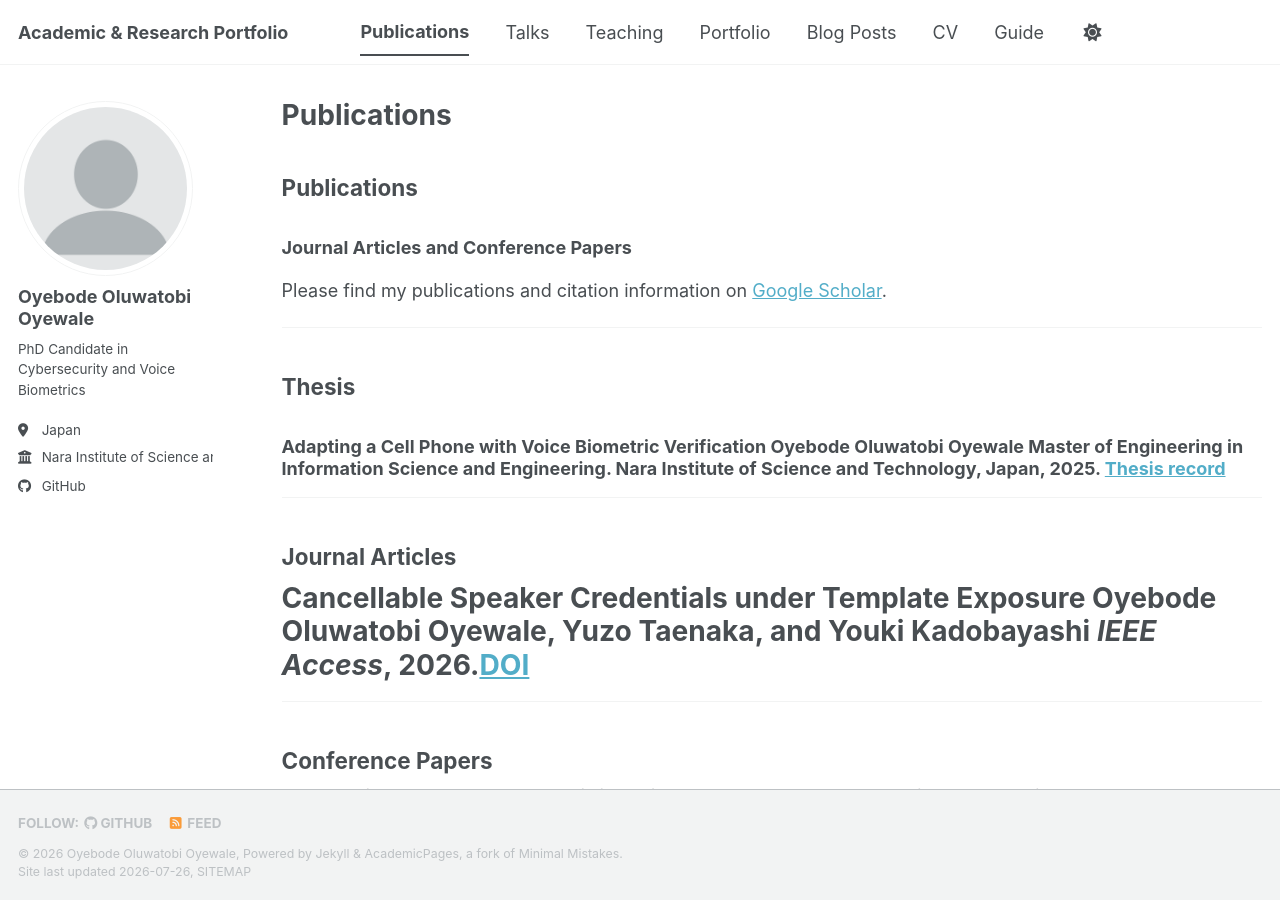
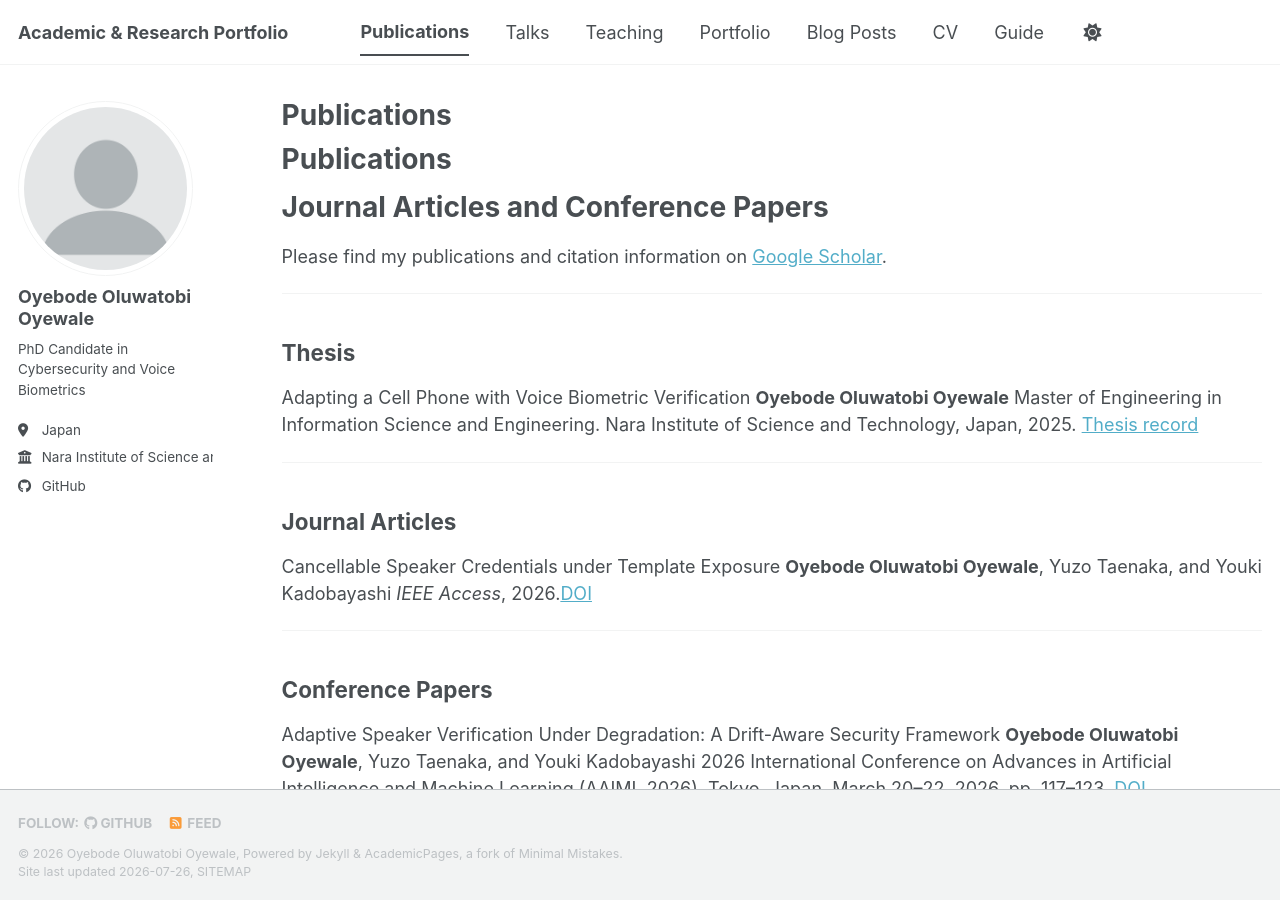
Before and after one commit to oyewaleoyebode/oyebodeoluwatobi-OyebodeOluwatobi.github.io, a Jekyll site: the page built from _publications/2009-10-01-paper-title-number-1.md, in a window 1280 px wide and 900 px high. Built offline with Jekyll 4.4.1, drawn with Linux system fonts in a browser that asks for light colours; a style sheet for code colours, icons or effects is not loaded.

```diff
--- a/_publications/2009-10-01-paper-title-number-1.md
+++ b/_publications/2009-10-01-paper-title-number-1.md
@@ -5,9 +5,9 @@ permalink: /publications/
 author_profile: true
 ---
 
-## Publications
+# Publications
 
-### Journal Articles and Conference Papers
+# Journal Articles and Conference Papers
 
 Please find my publications and citation information on [Google Scholar](https://scholar.google.com/citations?hl=en&user=Vab2vEAAAAAJ).
 
@@ -15,23 +15,23 @@ Please find my publications and citation information on [Google Scholar](https:/
 
 ## Thesis
 
-### Adapting a Cell Phone with Voice Biometric Verification **Oyebode Oluwatobi Oyewale** Master of Engineering in Information Science and Engineering. Nara Institute of Science and Technology, Japan, 2025. [Thesis record](https://naist.repo.nii.ac.jp/record/2001241)
+ Adapting a Cell Phone with Voice Biometric Verification **Oyebode Oluwatobi Oyewale** Master of Engineering in Information Science and Engineering. Nara Institute of Science and Technology, Japan, 2025. [Thesis record](https://naist.repo.nii.ac.jp/record/2001241)
 
 ---
 
 ## Journal Articles
 
-# Cancellable Speaker Credentials under Template Exposure **Oyebode Oluwatobi Oyewale**, Yuzo Taenaka, and Youki Kadobayashi *IEEE Access*, 2026.[DOI](https://doi.org/10.1109/ACCESS.2026.3710210)
+ Cancellable Speaker Credentials under Template Exposure **Oyebode Oluwatobi Oyewale**, Yuzo Taenaka, and Youki Kadobayashi *IEEE Access*, 2026.[DOI](https://doi.org/10.1109/ACCESS.2026.3710210)
 
 ---
 
 ## Conference Papers
 
-# Adaptive Speaker Verification Under Degradation: A Drift-Aware Security Framework **Oyebode Oluwatobi Oyewale**, Yuzo Taenaka, and Youki Kadobayashi 2026 International Conference on Advances in Artificial Intelligence and Machine Learning (AAIML 2026). Tokyo, Japan, March 20–22, 2026, pp. 117–123. [DOI](https://doi.org/10.1109/AAIML67890.2026.11498091)
+Adaptive Speaker Verification Under Degradation: A Drift-Aware Security Framework **Oyebode Oluwatobi Oyewale**, Yuzo Taenaka, and Youki Kadobayashi 2026 International Conference on Advances in Artificial Intelligence and Machine Learning (AAIML 2026). Tokyo, Japan, March 20–22, 2026, pp. 117–123. [DOI](https://doi.org/10.1109/AAIML67890.2026.11498091)
 
-# Speaker Identification for Low-End Devices: A Secure Voice Biometric Solution for Mobile Banking **Oyebode Oluwatobi Oyewale**, Yuzo Taenaka, and Youki Kadobayashi 2025 11th IEEE International Conference on Privacy Computing and Data Security (IEEE PCDS 2025). Hakodate, Japan, August 1–4, 2025, pp. 80–87. [DOI](https://doi.org/10.1109/PCDS65695.2025.00020)
+ Speaker Identification for Low-End Devices: A Secure Voice Biometric Solution for Mobile Banking **Oyebode Oluwatobi Oyewale**, Yuzo Taenaka, and Youki Kadobayashi 2025 11th IEEE International Conference on Privacy Computing and Data Security (IEEE PCDS 2025). Hakodate, Japan, August 1–4, 2025, pp. 80–87. [DOI](https://doi.org/10.1109/PCDS65695.2025.00020)
 
-# Optimizing Voice Biometric Verification in Banking with Machine Learning for Speaker Identification **Oyebode Oluwatobi Oyewale**, Md Delwar Hossain, Yuzo Taenaka, and Youki Kadobayashi 2024 IEEE 29th Asia Pacific Conference on Communications (IEEE APCC 2024).Bali, Indonesia, 2024, pp. 377–384. [DOI](https://doi.org/10.1109/APCC62576.2024.10768085)
+ Optimizing Voice Biometric Verification in Banking with Machine Learning for Speaker Identification **Oyebode Oluwatobi Oyewale**, Md Delwar Hossain, Yuzo Taenaka, and Youki Kadobayashi 2024 IEEE 29th Asia Pacific Conference on Communications (IEEE APCC 2024).Bali, Indonesia, 2024, pp. 377–384. [DOI](https://doi.org/10.1109/APCC62576.2024.10768085)
 
 ---
 
```
